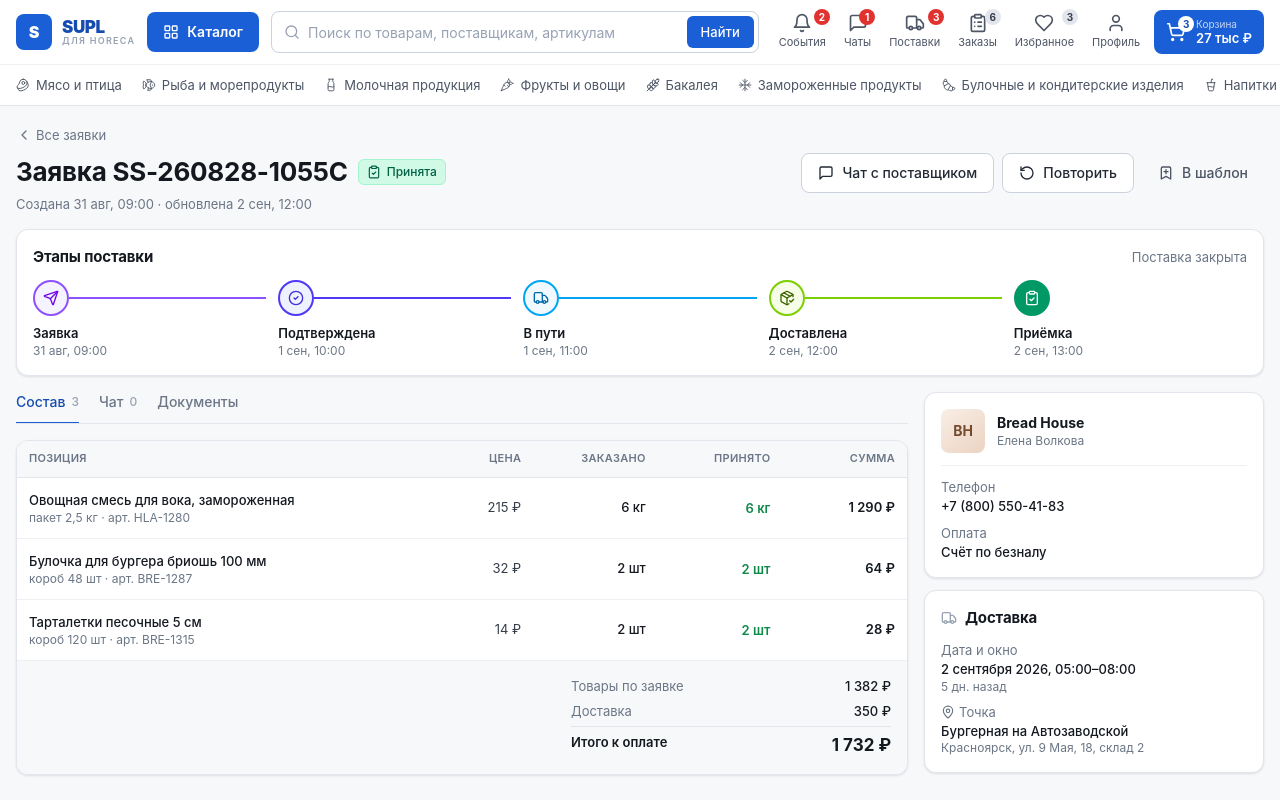
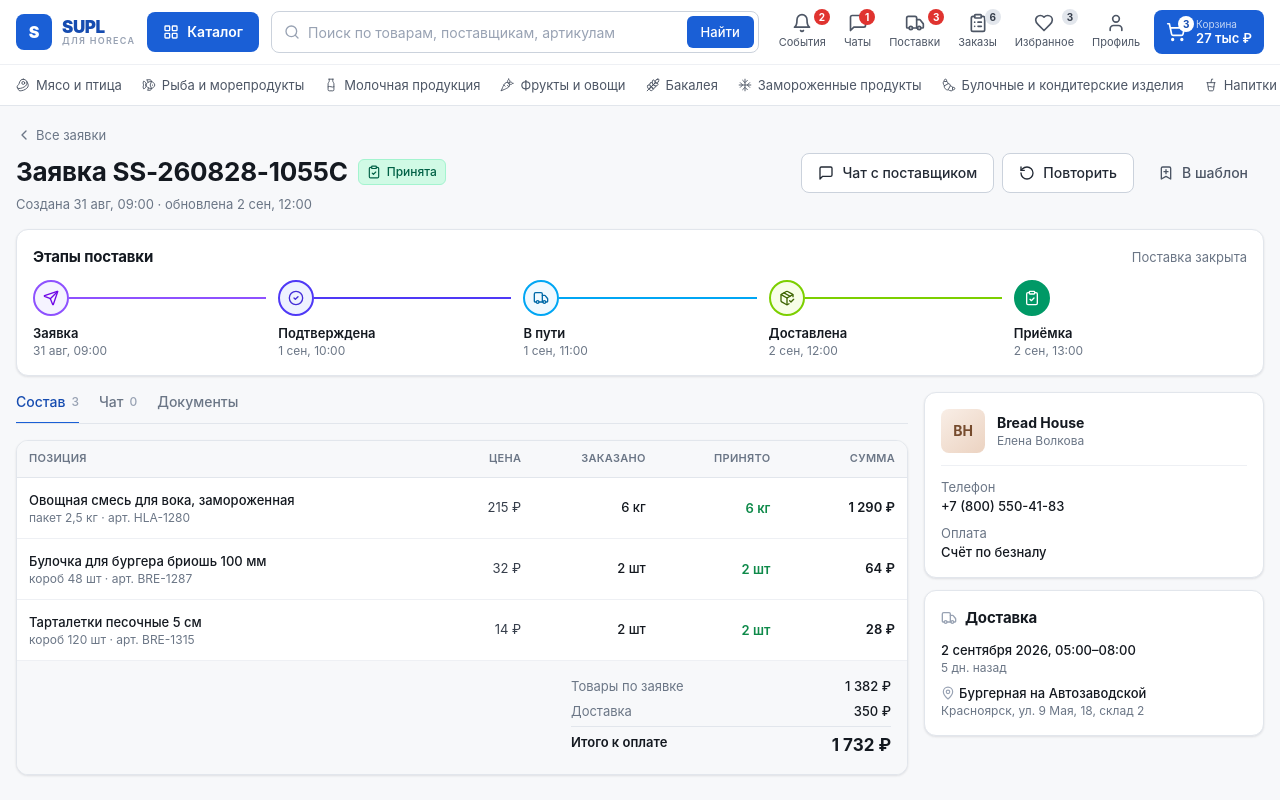
Before and after one commit to Dobryachok/supl, a React (Vite) app: page /orders/ord-1 in a window 1280 px wide. Shown: the top 800 px of the page. Built offline with nearby package versions, Linux system fonts and the light colour scheme.

Commit message:
немного фиксанул страницу заявок в блоке доставка

```diff
--- a/src/pages/buyer/OrderPage.tsx
+++ b/src/pages/buyer/OrderPage.tsx
@@ -409,18 +409,16 @@ export function OrderPage() {
             </h2>
             <dl className="mt-3 space-y-2 text-[13px]">
               <div>
-                <dt className="text-ink-500">Дата и окно</dt>
                 <dd className="font-medium text-ink-900">
                   {dateFull(order.deliveryDate)}, {order.deliveryWindow}
                 </dd>
                 <dd className="text-xs text-ink-500">{relativeDay(order.deliveryDate)}</dd>
               </div>
               <div>
-                <dt className="flex items-center gap-1 text-ink-500">
-                  <MapPin className="size-3.5" />
-                  Точка
-                </dt>
-                <dd className="font-medium text-ink-900">{outlet?.name}</dd>
+                <dd className="flex items-center gap-1 font-medium text-ink-900">
+                  <MapPin className="size-3.5 shrink-0 text-ink-400" />
+                  {outlet?.name}
+                </dd>
                 <dd className="text-xs text-ink-500">{order.deliveryAddress}</dd>
               </div>
               {order.comment && (
--- a/src/pages/seller/SellerOrderPage.tsx
+++ b/src/pages/seller/SellerOrderPage.tsx
@@ -296,15 +296,16 @@ export function SellerOrderPage() {
             </h2>
             <dl className="mt-3 space-y-2 text-[13px]">
               <div>
-                <dt className="text-ink-500">Дата и окно</dt>
                 <dd className="font-medium text-ink-900">
                   {dateFull(order.deliveryDate)}, {order.deliveryWindow}
                 </dd>
                 <dd className="text-xs text-ink-500">{relativeDay(order.deliveryDate)}</dd>
               </div>
               <div>
-                <dt className="text-ink-500">Точка</dt>
-                <dd className="font-medium text-ink-900">{outlet?.name}</dd>
+                <dd className="flex items-center gap-1 font-medium text-ink-900">
+                  <MapPin className="size-3.5 shrink-0 text-ink-400" />
+                  {outlet?.name}
+                </dd>
                 <dd className="text-xs text-ink-500">{order.deliveryAddress}</dd>
               </div>
               <div>
```
